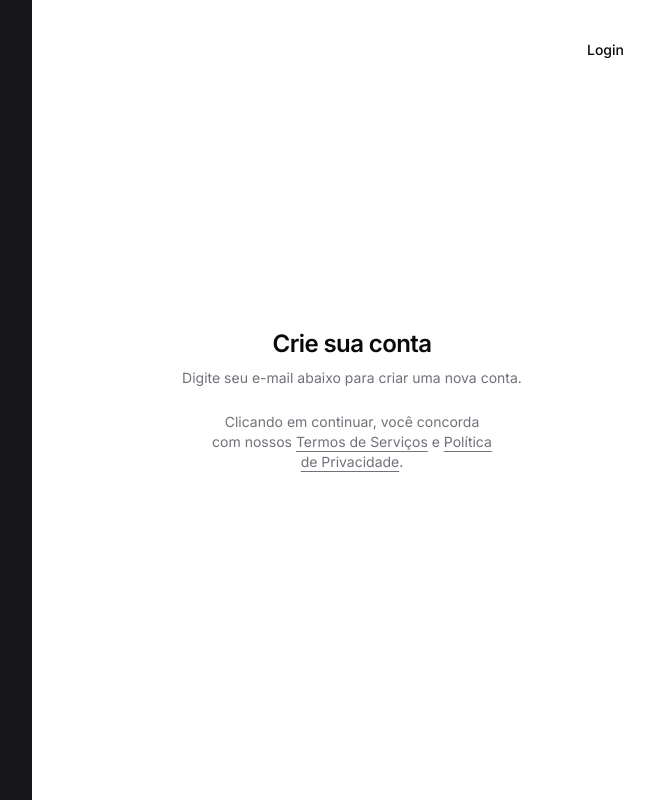
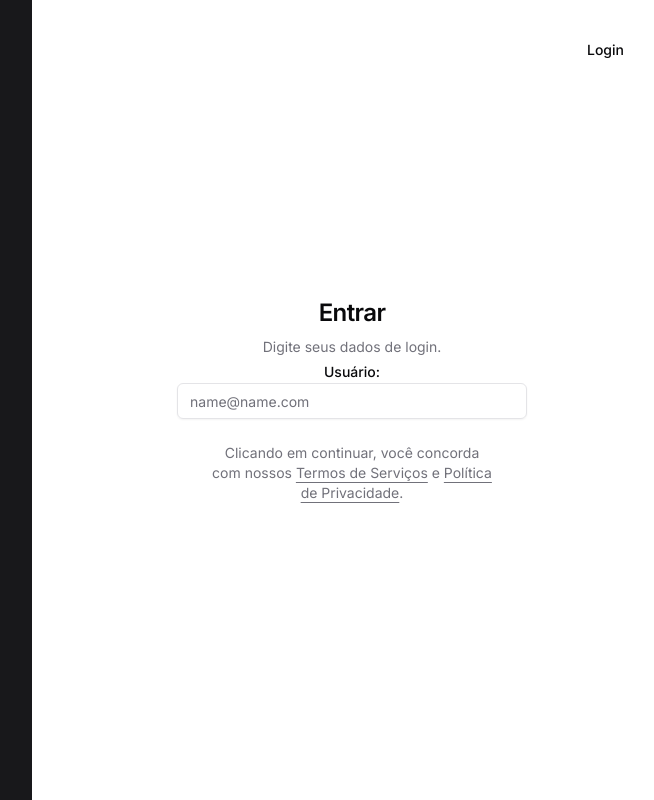
Before and after one commit to luanamsilva/login-auth, a Next.js app: page /login in a window 1280 px wide. Shown: the whole page, without its empty margins (608-1262 px from the left). Built offline with nearby package versions, Linux system fonts and the light colour scheme.

Commit message:
user-login

```diff
--- a/app/(marketing)/login/page.tsx
+++ b/app/(marketing)/login/page.tsx
@@ -3,6 +3,7 @@ import Link from "next/link"
 
 import { cn } from "@/lib/utils"
 import { buttonVariants } from "@/components/ui/button"
+import { UserLoginForm } from "@/components/user-login-auth"
 
 
 export const metadata: Metadata = {
@@ -40,11 +41,12 @@ export default function AuthenticationPage() {
           <div className="mx-auto flex w-full flex-col justify-center space-y-6 sm:w-[350px]">
             <div className="flex flex-col space-y-2 text-center">
               <h1 className="text-2xl font-semibold tracking-tight">
-                 Crie sua conta
+                 Entrar
               </h1>
               <p className="text-sm text-muted-foreground">
-                Digite seu e-mail abaixo para criar uma nova conta.
+                Digite seus dados de login.
               </p>
+              <UserLoginForm/>
             </div>
 
             <p className="px-8 text-center text-sm text-muted-foreground">
--- /dev/null
+++ b/app/(marketing)/register/page.tsx
@@ -0,0 +1,56 @@
+import { Metadata } from "next";
+
+import Link from "next/link";
+import { Command } from "lucide-react";
+
+
+export const metadata: Metadata = {
+  title: "Autenticação",
+  description:
+    "Autenticação utilizando Shadcs-ui Next-Auth (Authjs), prisma e Nextjs 13.4+",
+};
+
+export default async function Register() {
+  return (
+    <div className="container relative py-48 md:py-0  h-[800px] flex-col items-center justify-center md:grid lg:max-w-none lg:grid-cols-2 lg:px-0">
+
+      <div className="relative hidden h-full flex-col bg-muted p-10 text-white dark:border-r lg:flex">
+        <div className="absolute inset-0 bg-zinc-900" />
+        <div className="relative z-20 flex items-center text-lg font-medium">
+
+
+        </div>
+      </div>
+      <div className="lg:p-8">
+        <div className="mx-auto flex w-full flex-col justify-center space-y-6 sm:w-[350px]">
+          <div className="flex flex-col space-y-2 text-center">
+            <h1 className="text-2xl font-semibold tracking-tight">
+              Criar Conta
+            </h1>
+            <p className="text-sm text-muted-foreground">
+              Entre com seus dados
+            </p>
+          </div>
+
+          <p className="px-8 text-center text-sm text-muted-foreground">
+          Clicando em continuar, você concorda com nossos{" "}
+            <Link
+              href="/terms"
+              className="underline underline-offset-4 hover:text-primary"
+            >
+              Termos de Serviço
+            </Link>{" "}
+            e{" "}
+            <Link
+              href="/privacy"
+              className="underline underline-offset-4 hover:text-primary"
+            >
+              Política de Privacidade
+            </Link>
+            .
+          </p>
+        </div>
+      </div>
+    </div>
+  );
+}
--- /dev/null
+++ b/components/ui/input.tsx
@@ -0,0 +1,25 @@
+import * as React from "react"
+
+import { cn } from "@/lib/utils"
+
+export interface InputProps
+  extends React.InputHTMLAttributes<HTMLInputElement> {}
+
+const Input = React.forwardRef<HTMLInputElement, InputProps>(
+  ({ className, type, ...props }, ref) => {
+    return (
+      <input
+        type={type}
+        className={cn(
+          "flex h-9 w-full rounded-md border border-input bg-transparent px-3 py-1 text-sm shadow-sm transition-colors file:border-0 file:bg-transparent file:text-sm file:font-medium placeholder:text-muted-foreground focus-visible:outline-none focus-visible:ring-1 focus-visible:ring-ring disabled:cursor-not-allowed disabled:opacity-50",
+          className
+        )}
+        ref={ref}
+        {...props}
+      />
+    )
+  }
+)
+Input.displayName = "Input"
+
+export { Input }
--- /dev/null
+++ b/components/ui/label.tsx
@@ -0,0 +1,26 @@
+"use client"
+
+import * as React from "react"
+import * as LabelPrimitive from "@radix-ui/react-label"
+import { cva, type VariantProps } from "class-variance-authority"
+
+import { cn } from "@/lib/utils"
+
+const labelVariants = cva(
+  "text-sm font-medium leading-none peer-disabled:cursor-not-allowed peer-disabled:opacity-70"
+)
+
+const Label = React.forwardRef<
+  React.ElementRef<typeof LabelPrimitive.Root>,
+  React.ComponentPropsWithoutRef<typeof LabelPrimitive.Root> &
+    VariantProps<typeof labelVariants>
+>(({ className, ...props }, ref) => (
+  <LabelPrimitive.Root
+    ref={ref}
+    className={cn(labelVariants(), className)}
+    {...props}
+  />
+))
+Label.displayName = LabelPrimitive.Root.displayName
+
+export { Label }
--- a/components/user-login-auth.tsx
+++ b/components/user-login-auth.tsx
@@ -0,0 +1,38 @@
+"use client"
+
+import { cn } from "@/lib/utils"
+import { useState } from "react"
+import { Label } from "./ui/label"
+import { Input } from "./ui/input"
+
+interface UserAuthFormProps extends React.HTMLAttributes<HTMLDivElement>{}
+interface IUser {
+  email: string,
+  password: string
+}
+export function UserLoginForm({ className, ...props}: UserAuthFormProps){
+  const [data, setData] = useState<IUser>({ email: '', password: ''})
+async function onSubmit(event: React.SyntheticEvent) {
+  event.preventDefault
+}
+
+  return(<div className={cn("grid gap-6", className)}{...props}>
+  <form onSubmit={onSubmit}>
+    <div className="grid gap-2">
+  <div className="grid gap-1">
+  <Label>Usuário:</Label>
+  <Input
+  id="email"
+  placeholder="name@name.com"
+type="email"
+autoCapitalize="none"
+autoComplete="email"
+autoCorrect="off"
+name="email"
+value={data.email}
+  />
+  </div>
+    </div>
+  </form>
+  </div>)
+}
--- a/package.json
+++ b/package.json
@@ -12,6 +12,7 @@
     "@auth/prisma-adapter": "^1.0.1",
     "@prisma/client": "^5.2.0",
     "@radix-ui/react-icons": "^1.3.0",
+    "@radix-ui/react-label": "^2.0.2",
     "@radix-ui/react-slot": "^1.0.2",
     "@types/node": "20.5.7",
     "@types/react": "18.2.21",
```
Also changed, not shown: 1 other file (tests, documents, lock files or other folders).
